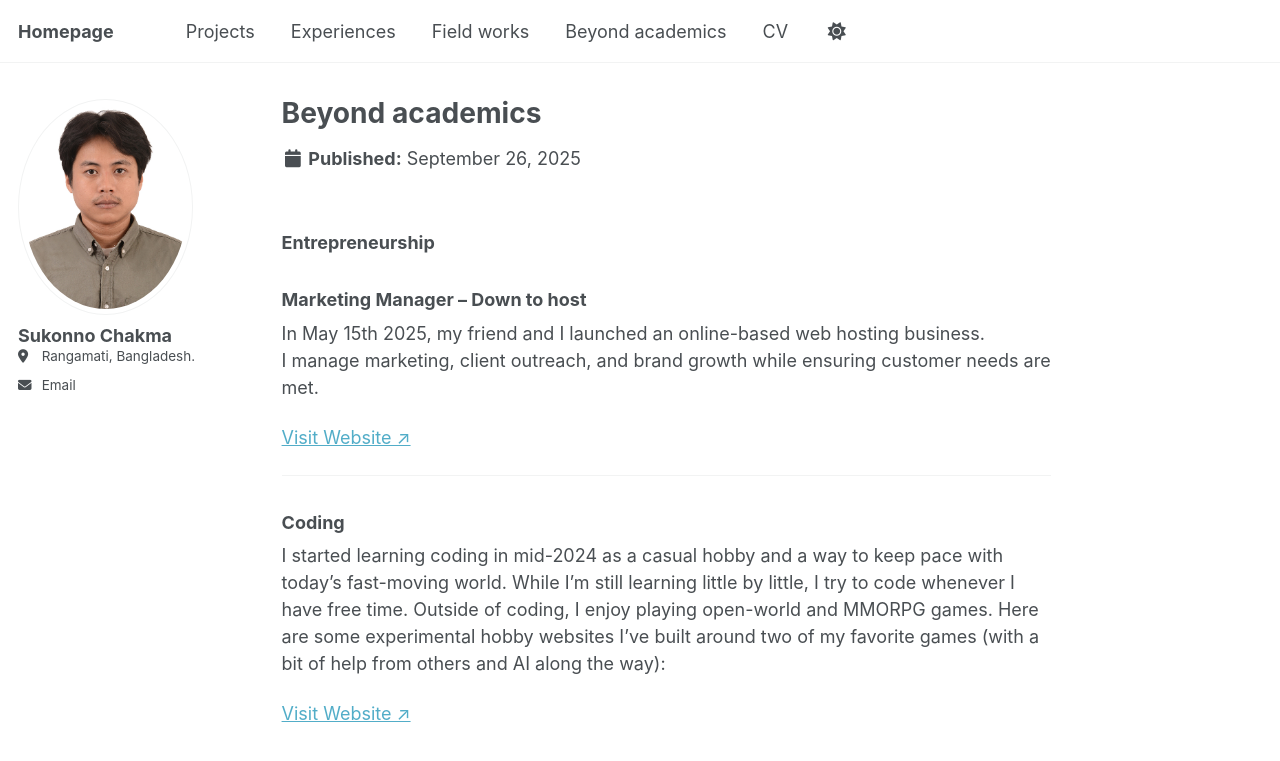
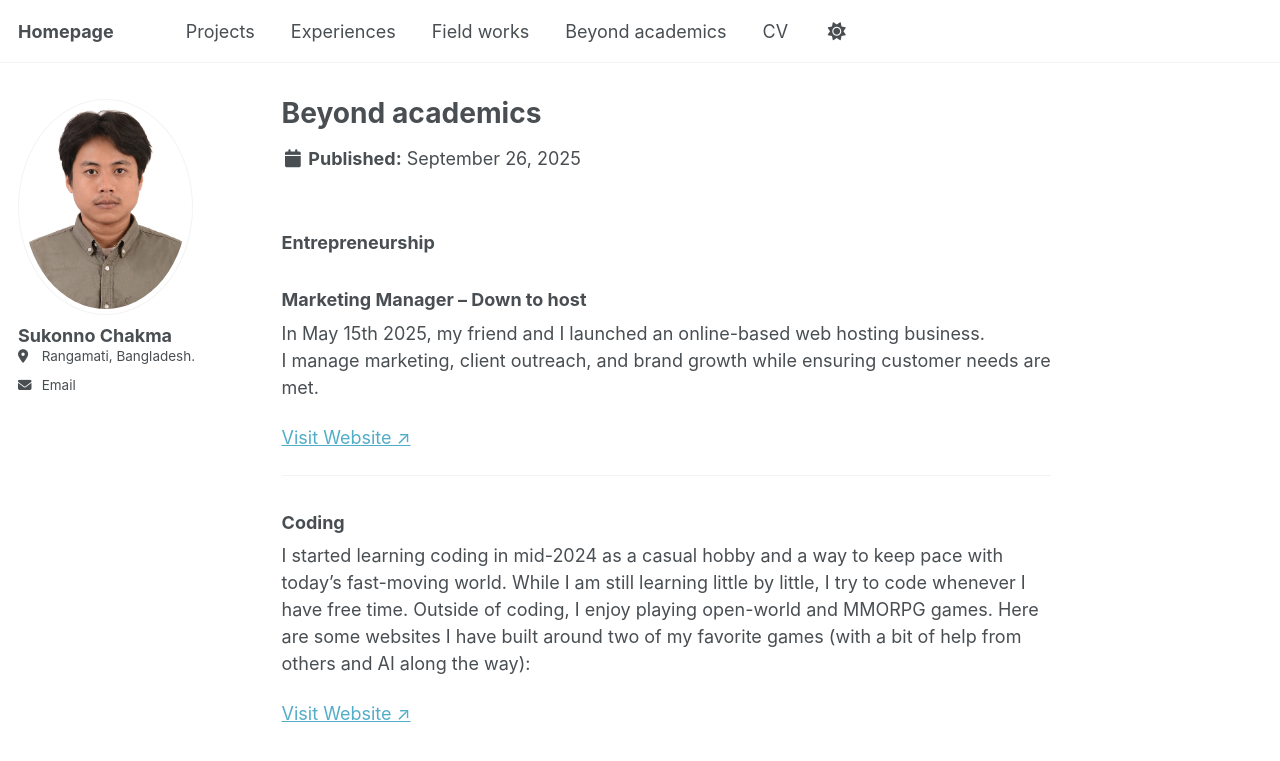
Before and after one commit to Sukonno-Chakma/Sukonno-Chakma.github.io, a Jekyll site: the page built from _academics/Academics.md, in a window 1280 px wide and 994 px high. Shown: the top 761 px of the window. Built offline with Jekyll 4.4.1, drawn with Linux system fonts in a browser that asks for light colours.

Commit message:
Update Academics.md

```diff
--- a/_academics/Academics.md
+++ b/_academics/Academics.md
@@ -14,6 +14,6 @@
 
 ---
 ### Coding
-I started learning coding in mid-2024 as a casual hobby and a way to keep pace with today’s fast-moving world. While I’m still learning little by little, I try to code whenever I have free time. Outside of coding, I enjoy playing open-world and MMORPG games. Here are some experimental hobby websites I’ve built around two of my favorite games (with a bit of help from others and AI along the way):
+I started learning coding in mid-2024 as a casual hobby and a way to keep pace with today’s fast-moving world. While I am still learning little by little, I try to code whenever I have free time. Outside of coding, I enjoy playing open-world and MMORPG games. Here are some websites I have built around two of my favorite games (with a bit of help from others and AI along the way):
 
 [Visit Website ↗](https://sukonno-chakma.github.io/Warhammer-Is-Fun/)
```
